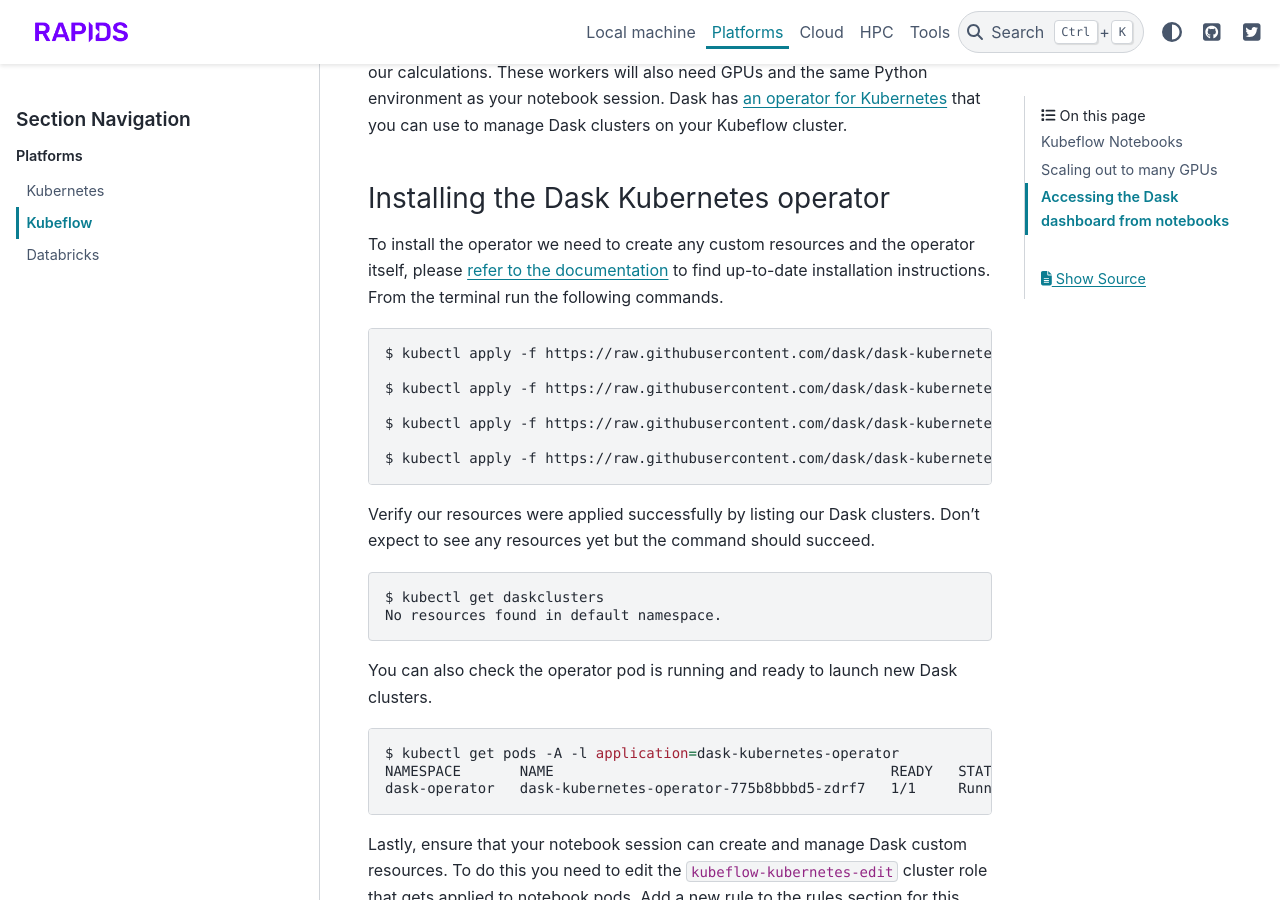
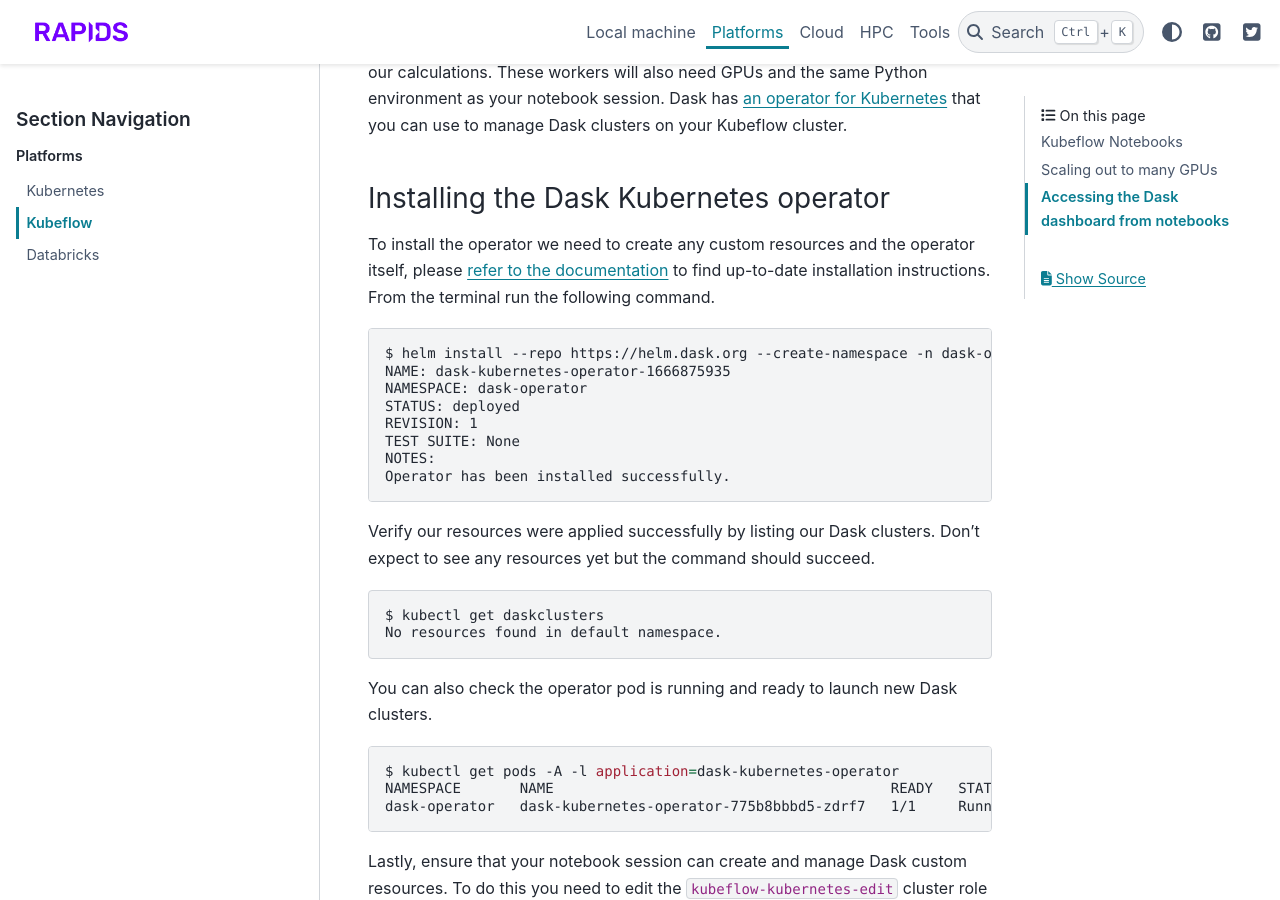
Before and after one commit to rapidsai/deployment, a Sphinx documentation site: the page built from source/platforms/kubeflow.md, in a window 1280 px wide and 900 px high, scrolled down 5031 px. Built offline with Sphinx 7.4.7 and the PyData theme 0.15.4, drawn with Linux system fonts in a browser that asks for light colours.

Commit message:
Change Dask Operator install command to helm one liner

````diff
--- a/source/platforms/kubeflow.md
+++ b/source/platforms/kubeflow.md
@@ -91,16 +91,17 @@ To use Dask, we need to create a scheduler and some workers that will perform ou
 
 ### Installing the Dask Kubernetes operator
 
-To install the operator we need to create any custom resources and the operator itself, please [refer to the documentation](https://kubernetes.dask.org/en/latest/operator_installation.html) to find up-to-date installation instructions. From the terminal run the following commands.
+To install the operator we need to create any custom resources and the operator itself, please [refer to the documentation](https://kubernetes.dask.org/en/latest/operator_installation.html) to find up-to-date installation instructions. From the terminal run the following command.
 
 ```console
-$ kubectl apply -f https://raw.githubusercontent.com/dask/dask-kubernetes/main/dask_kubernetes/operator/deployment/manifests/daskcluster.yaml
-
-$ kubectl apply -f https://raw.githubusercontent.com/dask/dask-kubernetes/main/dask_kubernetes/operator/deployment/manifests/daskworkergroup.yaml
-
-$ kubectl apply -f https://raw.githubusercontent.com/dask/dask-kubernetes/main/dask_kubernetes/operator/deployment/manifests/daskjob.yaml
-
-$ kubectl apply -f https://raw.githubusercontent.com/dask/dask-kubernetes/main/dask_kubernetes/operator/deployment/manifests/operator.yaml
+$ helm install --repo https://helm.dask.org --create-namespace -n dask-operator --generate-name dask-kubernetes-operator
+NAME: dask-kubernetes-operator-1666875935
+NAMESPACE: dask-operator
+STATUS: deployed
+REVISION: 1
+TEST SUITE: None
+NOTES:
+Operator has been installed successfully.
 ```
 
 Verify our resources were applied successfully by listing our Dask clusters. Don’t expect to see any resources yet but the command should succeed.
````
